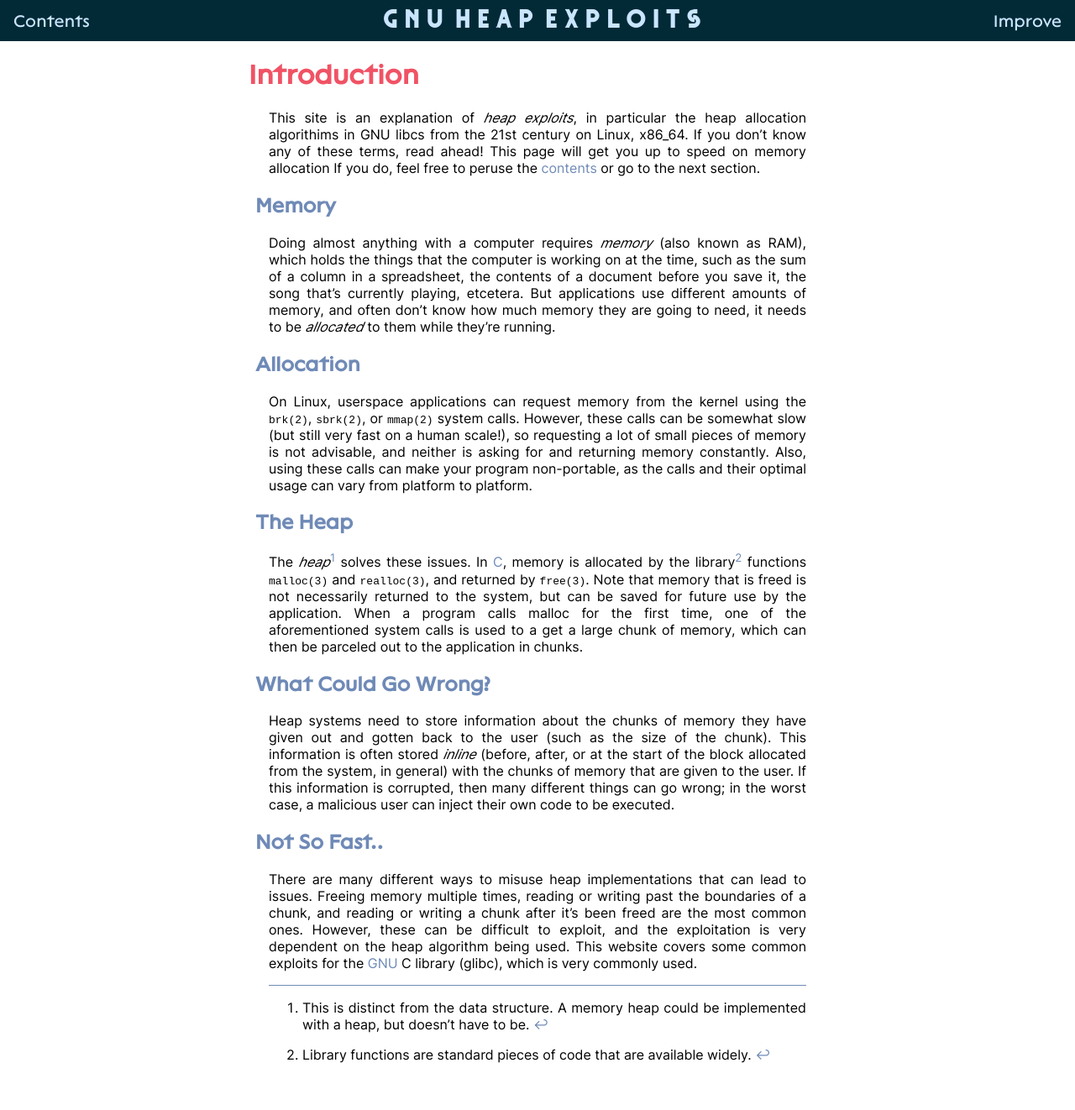
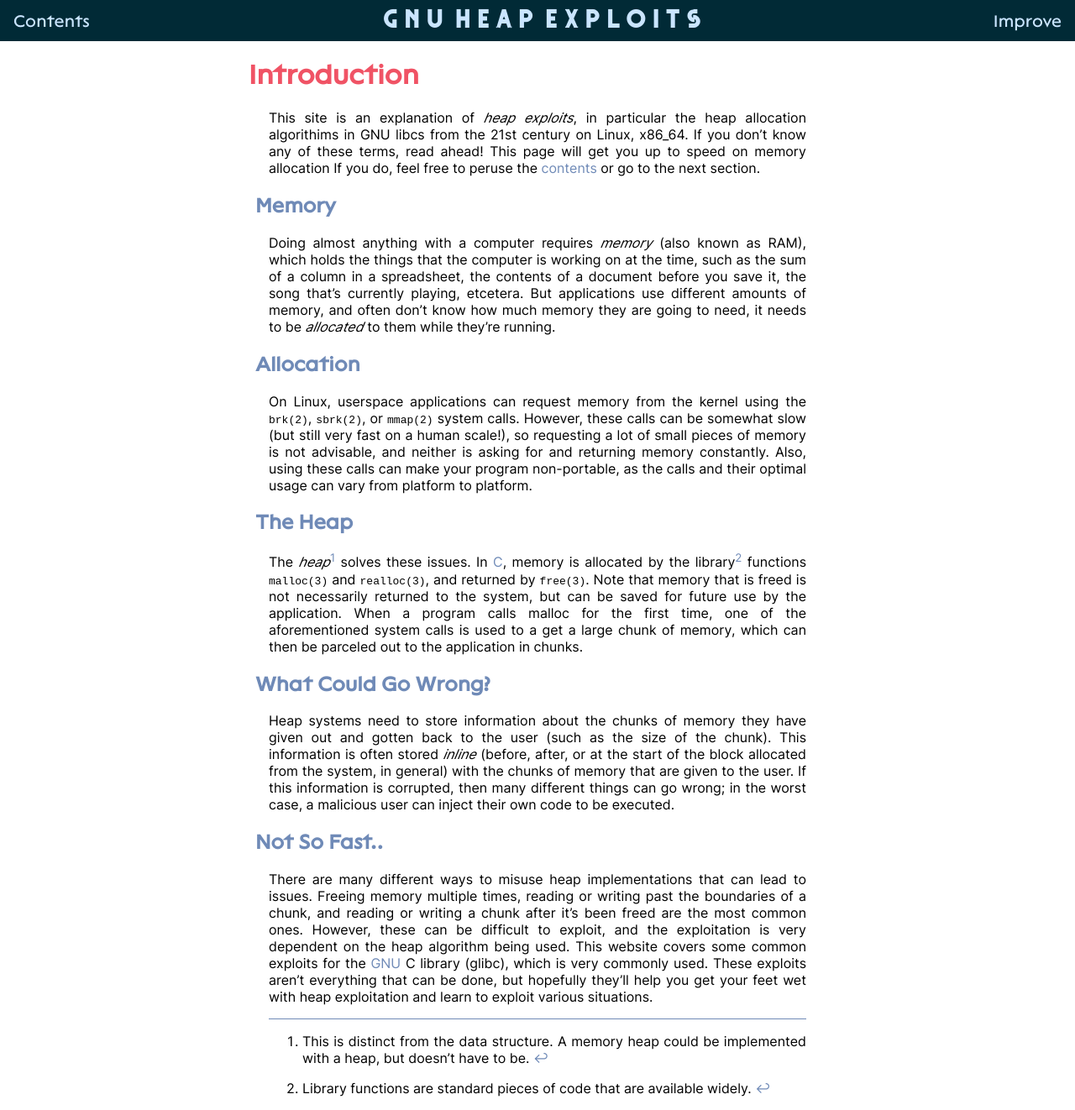
Before and after one commit to bstank/bstank.github.io, a Jekyll site: the page built from introduction.md, in a window 1280 px wide. Shown: the whole page at 84% size. Built offline with Jekyll 4.4.1, drawn with Linux system fonts in a browser that asks for light colours; our own code applies the rules of GitHub Pages for plain Markdown files; before the commit the page ends 1282 px from its top, so only the background shows below that.

Commit message:
Added concluding sentence to introduction

```diff
--- a/introduction.md
+++ b/introduction.md
@@ -60,4 +60,6 @@ a chunk, and reading or writing a chunk after it's been freed are the most
 common ones. However, these can be difficult to exploit, and the exploitation is
 very dependent on the heap algorithm being used. This website covers some common
 exploits for the [GNU](https://www.gnu.org/) C library (glibc), which is very
-commonly used.
+commonly used. These exploits aren't everything that can be done, but hopefully
+they'll help you get your feet wet with heap exploitation and learn to exploit
+various situations.
```
